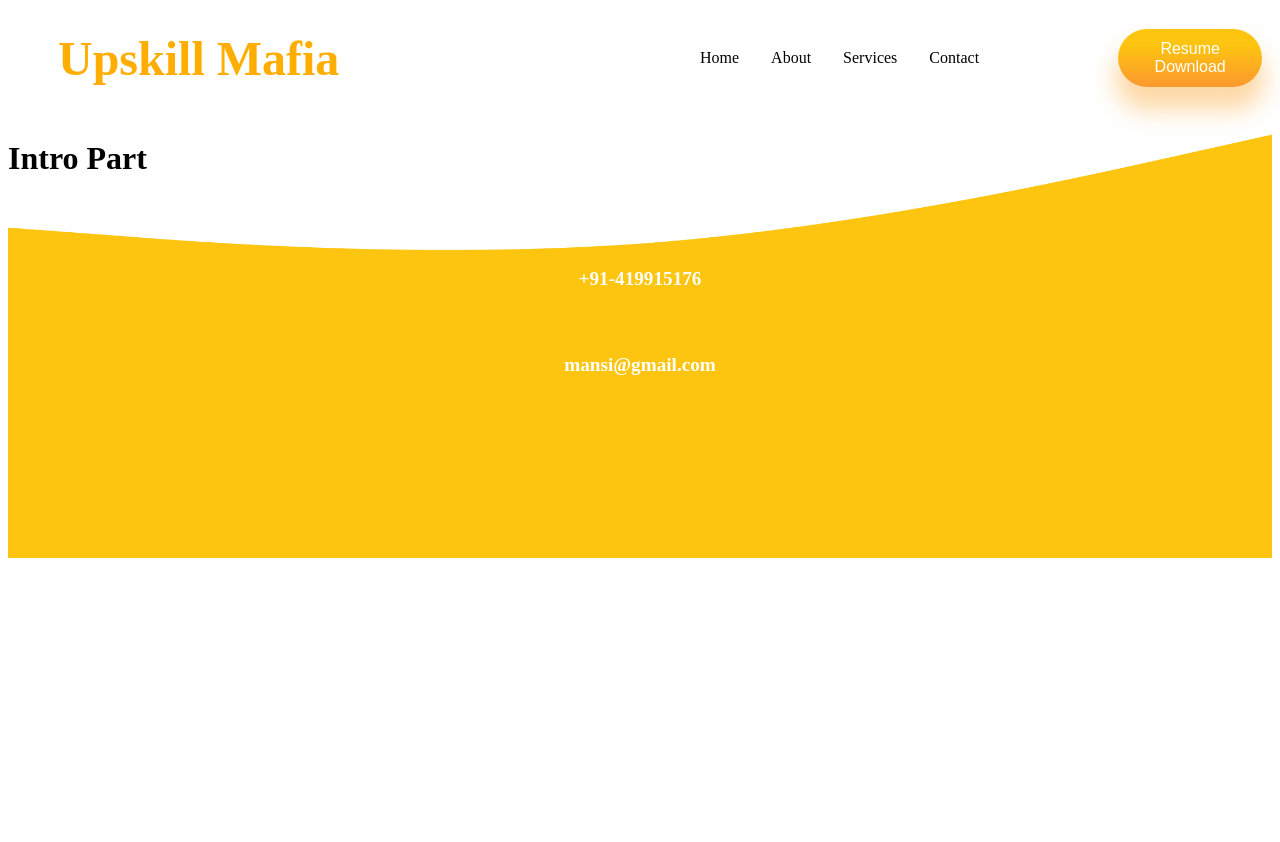
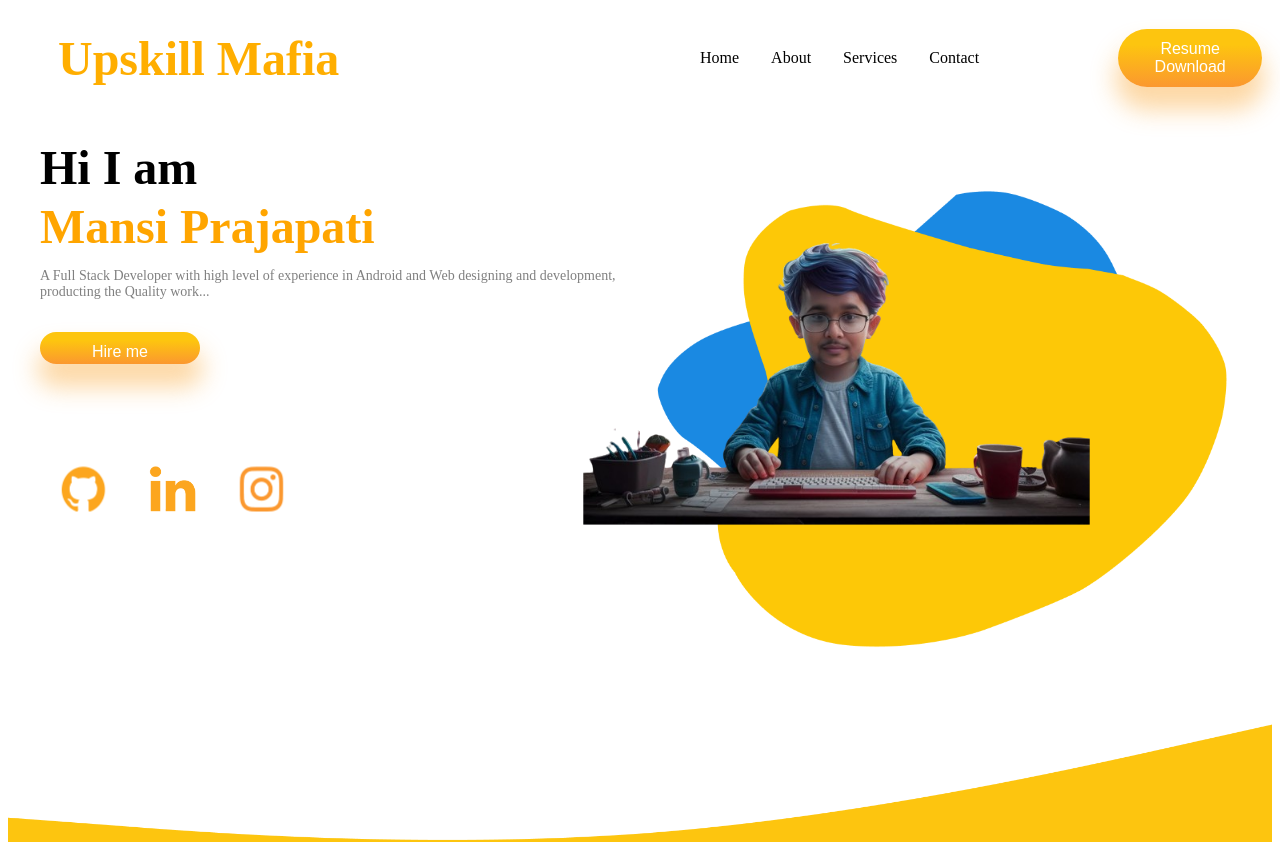
Before and after one commit to CommitCraft/OurPortoflio, a React (Vite) app in the folder client/: page / in a window 1280 px wide. Shown: the top 842 px of the page. Before the commit the page ends 800 px from the top, so only its background shows below. Built offline with nearby package versions, Linux system fonts and the light colour scheme.

Commit message:
intro component changes added

```diff
--- /dev/null
+++ b/client/src/components/Intro/Intro.css
@@ -0,0 +1,74 @@
+.Intro{
+    display: flex;
+    height: 77vh;
+    margin: 2rem;
+}
+
+.i-left{
+    display: flex;
+    position: relative;
+    flex: 1;
+    flex-direction: column;
+    gap: 2rem;
+}
+.i-name{
+    display: flex;
+    flex-direction: column;
+    gap: 0.25rem;
+}
+.i-name > :nth-child(1){
+    font-weight: bold;
+    font-size: 3rem;
+}
+.i-name > :nth-child(2){
+    font-size: 3rem;
+    color: orange;
+    font-weight: bold;
+}
+.i-name >:nth-child(3){
+    font-weight: 100;
+    font-size: 14px;
+    color: grey;
+    margin-top: 10px;
+}
+.i-button{
+    width: 10rem;
+    height: 2rem;
+}
+.i-icons{
+    margin-top: 3rem;
+    display: flex;
+    gap: 0rem;
+}
+
+.i-icons > *{
+    transform: scale(0.5);
+}
+
+.i-icons > *:hover{
+    cursor: pointer;
+}
+
+.i-right{
+    flex: 1;
+    position: relative;
+    margin-top: 30px;
+}
+.i-right >*{
+    position: absolute;
+    z-index: 1;
+}
+.i-right > :nth-child(1){
+    transform: scale(0.69);
+    left: -15%;
+    top: -9%;
+}
+.i-right > :nth-child(2){
+    top: -4.6rem;
+    transform: scale(0.67);
+    left: -3rem;
+}
+.i-right > :nth-child(3){
+    transform: scale(0.8);
+    left: -20%;
+}
--- a/client/src/components/Intro/Intro.jsx
+++ b/client/src/components/Intro/Intro.jsx
@@ -1,9 +1,41 @@
 import React from 'react';
+import "./Intro.css";
+import Vector1 from "../../img/Vector1.png";
+import Vector2 from "../../img/Vector2.png";
+import Fullstack from "../../img/fullstack.jpg";
+import Profile from "../../img/profile.png";
+import glassesimoji from "../../img/glassesimoji.png";
+import thumbup from "../../img/thumbup.png";
+import crown from "../../img/crown.png";
+import Android from "../../img/android.png";
+import Imoji from "../../img/h-ob-1.png";
+import Github from "../../img/github.png";
+import LinkedIn from "../../img/linkedin.png";
+import Instagram from "../../img/instagram.png";
+import {motion} from "framer-motion";
+
 
 const Intro = () => {
   return (
-    <div>
-      <h1>Intro Part</h1>
+    <div className='Intro' id='Intro'>
+      <div className='i-left'>
+        <div className='i-name'>
+          <span>Hi I am </span>
+          <span>Mansi Prajapati</span>
+          <span>A Full Stack Developer with high level of experience in Android and Web designing and development, producting the Quality work...</span>
+        </div>
+        <button className='button i-button'>Hire me</button>
+        <div className='i-icons'>
+        <img src={Github} alt='Github' />
+        <img src={LinkedIn} alt='Linkedin' />
+        <img src={Instagram} alt='Instagram' />
+      </div>
+      </div>
+      <div className='i-right'>
+        <img src={Vector1} alt='vec1'/>
+        <img src={Vector2} alt='vec2' />
+        <img src={Profile} alt='profile' />
+      </div>
     </div>
   );
 }
--- a/client/src/components/Navbar/Navbar.css
+++ b/client/src/components/Navbar/Navbar.css
@@ -36,7 +36,7 @@
 }
 .n-list>ul:hover{
     cursor: pointer;
-    color: aqua;
+    color: rgb(255, 196, 0);
 }
 .n-button{
     flex: 2;
--- /dev/null
+++ b/package.json
@@ -0,0 +1,5 @@
+{
+  "dependencies": {
+    "motion": "^12.1.0"
+  }
+}
```
Also changed, not shown: client/src/components/FloatingDiv/FlotingDiv.jsx (added, +17 -0 lines), client/src/components/FloatingDiv/FloatingDiv.css (added), 1 other file (tests, documents, lock files or other folders).
